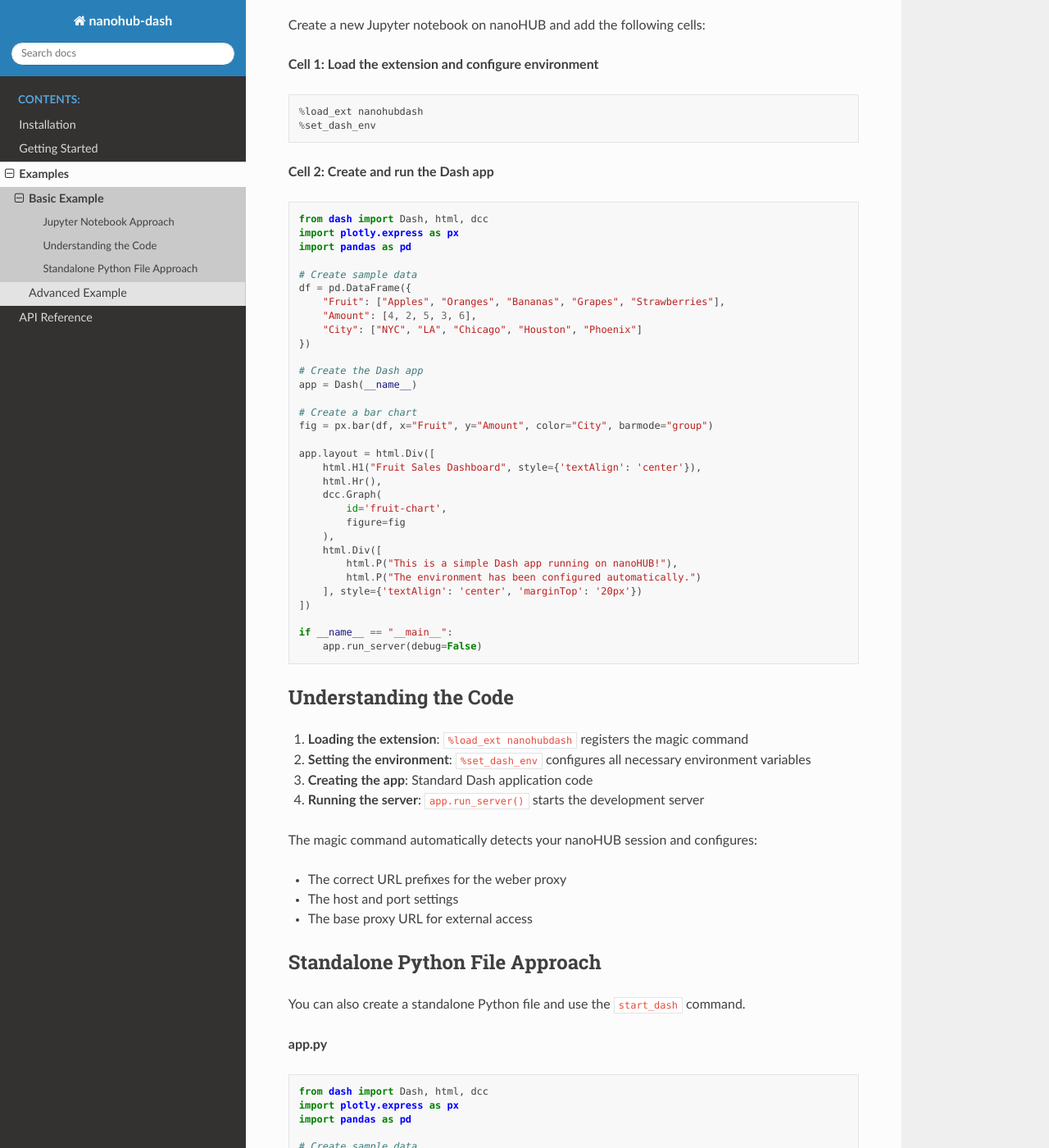
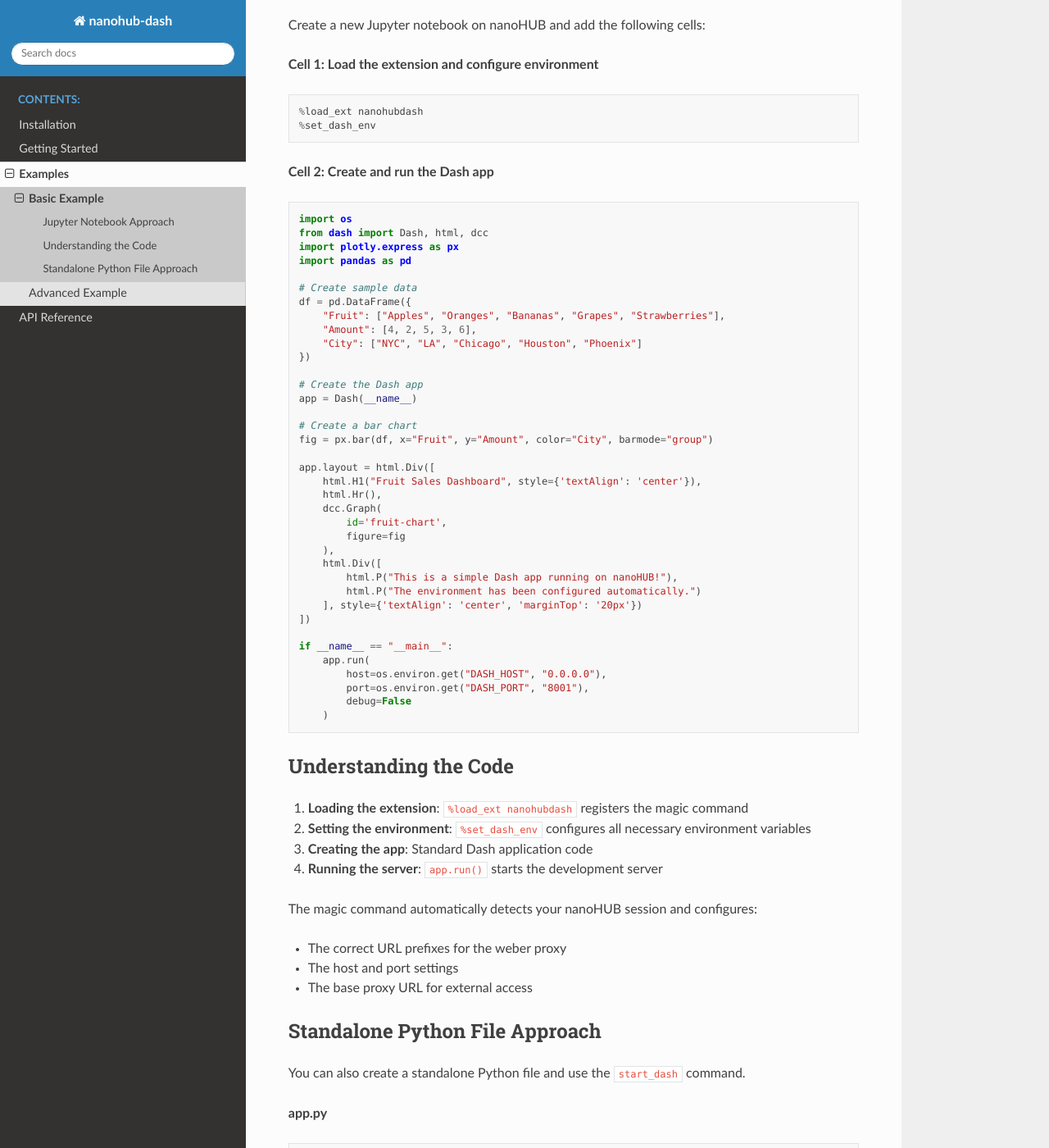
Before and after one commit to denphi/nanohub-dash, a Sphinx documentation site: the page built from docs/source/examples/basic_example.rst, in a window 1280 px wide and 1400 px high, scrolled down 245 px. Shown: the whole window at 82% size. Built offline with Sphinx 7.4.7 and the Read the Docs theme 3.1.0, drawn with Linux system fonts in a browser that asks for light colours; some of the changed text lies outside the part shown.

Commit message:
Update to app.run() and add environment variables to examples
- Replace deprecated run_server() with run() in all documentation
- Add host and port environment variables to app.run() calls
- Bump version to 0.1.1

Co-Authored-By: Claude Opus 4.5 <noreply@anthropic.com>

```diff
--- a/docs/source/examples/advanced_example.rst
+++ b/docs/source/examples/advanced_example.rst
@@ -263,7 +263,11 @@ This example creates an interactive data exploration dashboard with:
 
 
    if __name__ == "__main__":
-       app.run_server(debug=False)
+       app.run(
+           host=os.environ.get("DASH_HOST", "0.0.0.0"),
+           port=os.environ.get("DASH_PORT", "8001"),
+           debug=False
+       )
 
 Key Features Demonstrated
 -------------------------
--- a/docs/source/examples/basic_example.rst
+++ b/docs/source/examples/basic_example.rst
@@ -19,6 +19,7 @@ Create a new Jupyter notebook on nanoHUB and add the following cells:
 
 .. code-block:: python
 
+   import os
    from dash import Dash, html, dcc
    import plotly.express as px
    import pandas as pd
@@ -50,7 +51,11 @@ Create a new Jupyter notebook on nanoHUB and add the following cells:
    ])
 
    if __name__ == "__main__":
-       app.run_server(debug=False)
+       app.run(
+           host=os.environ.get("DASH_HOST", "0.0.0.0"),
+           port=os.environ.get("DASH_PORT", "8001"),
+           debug=False
+       )
 
 Understanding the Code
 ----------------------
@@ -58,7 +63,7 @@ Understanding the Code
 1. **Loading the extension**: ``%load_ext nanohubdash`` registers the magic command
 2. **Setting the environment**: ``%set_dash_env`` configures all necessary environment variables
 3. **Creating the app**: Standard Dash application code
-4. **Running the server**: ``app.run_server()`` starts the development server
+4. **Running the server**: ``app.run()`` starts the development server
 
 The magic command automatically detects your nanoHUB session and configures:
 
@@ -75,6 +80,7 @@ You can also create a standalone Python file and use the ``start_dash`` command.
 
 .. code-block:: python
 
+   import os
    from dash import Dash, html, dcc
    import plotly.express as px
    import pandas as pd
@@ -102,7 +108,10 @@ You can also create a standalone Python file and use the ``start_dash`` command.
    ])
 
    if __name__ == "__main__":
-       app.run_server()
+       app.run(
+           host=os.environ.get("DASH_HOST", "0.0.0.0"),
+           port=os.environ.get("DASH_PORT", "8001"),
+       )
 
 Then run from the terminal:
 
--- a/docs/source/getting_started.rst
+++ b/docs/source/getting_started.rst
@@ -102,6 +102,7 @@ Your Dash application file must define an ``app`` variable that is a Dash instan
 
 .. code-block:: python
 
+   import os
    from dash import Dash, html, dcc
 
    app = Dash(__name__)
@@ -112,7 +113,10 @@ Your Dash application file must define an ``app`` variable that is a Dash instan
    ])
 
    if __name__ == "__main__":
-       app.run_server()
+       app.run(
+           host=os.environ.get("DASH_HOST", "0.0.0.0"),
+           port=os.environ.get("DASH_PORT", "8001"),
+       )
 
 Using Environment Variables in Your App
 ---------------------------------------
--- a/nanohubdash/_version.py
+++ b/nanohubdash/_version.py
@@ -23,4 +23,4 @@
 #  Authors:
 #  Daniel Mejia (denphi), Purdue University (denphi@denphi.com)
 
-__version__ = "0.1.0"
+__version__ = "0.1.1"
```
Also changed, not shown: README.md (+5 -1 lines).
